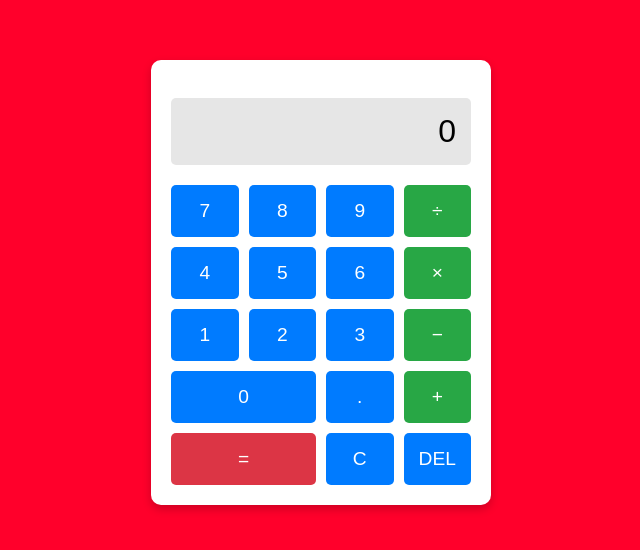
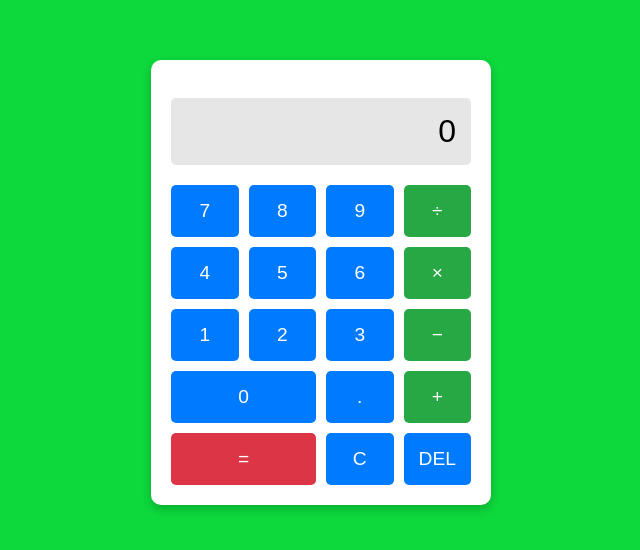
Before and after one commit to 23026318-Ajay/unicorn, a website: page index.html in a window 1280 px wide. Shown: the part 118-668 px from the top of the page, without its empty margins (319-959 px from the left). Drawn offline with Linux system fonts and the light colour scheme.

Commit message:
Resolved merge conflicts2

```diff
--- a/index.html
+++ b/index.html
@@ -10,7 +10,7 @@
             justify-content: center;
             align-items: center;
             height: 100vh;
-            background-color: rgb(255, 0, 43);
+            background-color: rgb(13, 216, 60);
             font-family: Arial, sans-serif;
             margin: 0;
         }
```
